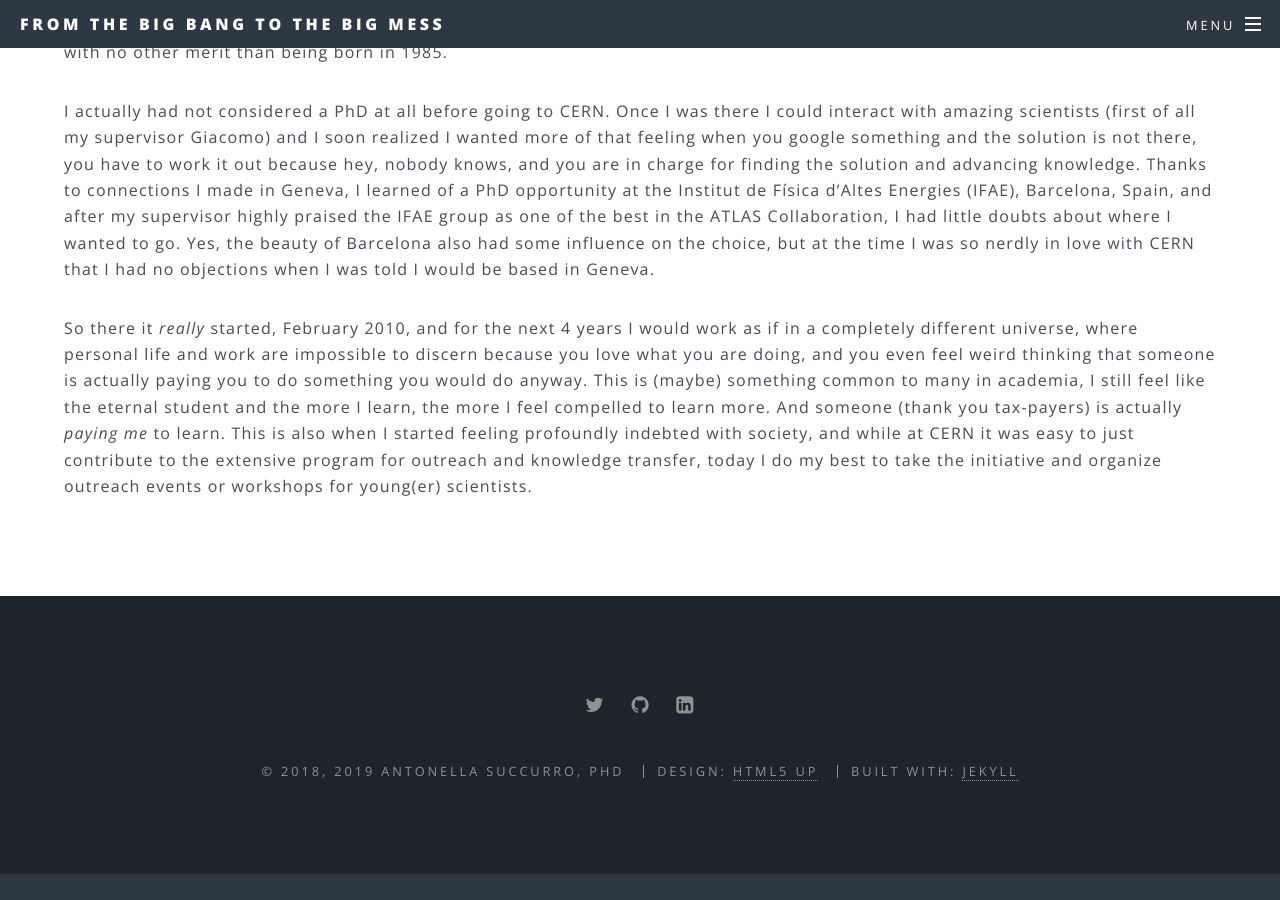
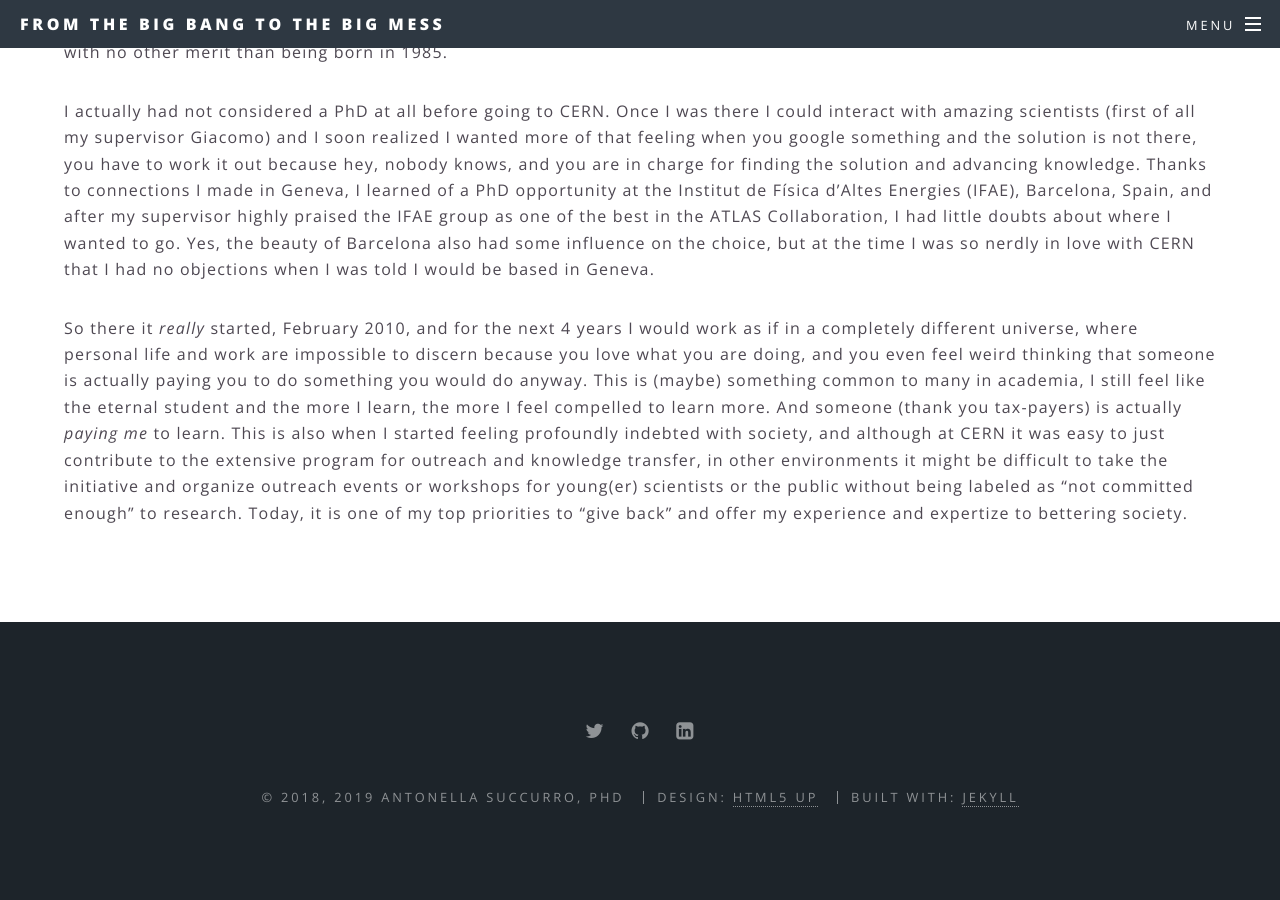
Before and after one commit to asuccurro/asuccurro.github.io, a Jekyll site: the page built from about.md, in a window 1280 px wide and 900 px high, scrolled down 1423 px. Built offline with Jekyll 4.4.1, drawn with Linux system fonts in a browser that asks for light colours; before the commit the page ends 2297 px from its top, so only the background shows below that; some of the changed text lies outside the part shown.

Commit message:
update about

```diff
--- a/about.md
+++ b/about.md
@@ -4,7 +4,7 @@ title: About
 permalink: /about/
 ---
 
-My name is Antonella Succurro and I am an internationally active scientist. I studied Physics in my hometown Pavia, Italy, a beautiful city with a fascinating history and a long academic tradition. The University of Pavia (*Alma Ticinensis Universitas*) was funded in 1361, and Pavia is home to a fairly unique network of Colleges - in this sense, the only other Italian University to compare with is Pisa. I was myself alumn of Collegio Ghislieri, funded in 1567 by Pope Pius V, and being a *Ghislieriana* triggered the set of events that brought me where I am today.
+My name is Antonella Succurro and I am an internationally and transdisciplinary active scientist. I studied Physics in my hometown Pavia, Italy, a beautiful city with a fascinating history and a long academic tradition. The University of Pavia (*Alma Ticinensis Universitas*) was funded in 1361, and Pavia is home to a fairly unique network of Colleges - in this sense, the only other Italian University to compare with is Pisa. I was myself alumn of Collegio Ghislieri, funded in 1567 by Pope Pius V, and being a *Ghislieriana* triggered the set of events that brought me where I am today.
 
 Indeed, my scientific *vita* is far from linear. During my last year of highschool I was actually considering to study art at the Accademia di Brera in Milan! Somehow, I instead opted for the Bioengineering curriculum, thinking that science as a hobby is less trivial than art. There is where the College environment was instrumental for me to understand my real academic interests. Half-way through the first year, I got extremely frustrated at how little insights we were given on fundamental subjects like Analysis, Geometry and Basic Physics. This had nothing to do with the quality of the teachers, but rather with the limited program - the Professor for Analysis I and II was a renowed Applied Mathematician, whose colorful and engaging way of teaching is what made me understand I wanted more than what the Engineering curriculum offered.
 
@@ -16,4 +16,4 @@ Success is a mixture of talent and luck, and if I think about how lucky I was I
 
 I actually had not considered a PhD at all before going to CERN. Once I was there I could interact with amazing scientists (first of all my supervisor Giacomo) and I soon realized I wanted more of that feeling when you google something and the solution is not there, you have to work it out because hey, nobody knows, and you are in charge for finding the solution and advancing knowledge. Thanks to connections I made in Geneva, I learned of a PhD opportunity at the Institut de Física d’Altes Energies (IFAE), Barcelona, Spain, and after my supervisor highly praised the IFAE group as one of the best in the ATLAS Collaboration, I had little doubts about where I wanted to go. Yes, the beauty of Barcelona also had some influence on the choice, but at the time I was so nerdly in love with CERN that I had no objections when I was told I would be based in Geneva.
 
-So there it *really* started, February 2010, and for the next 4 years I would work as if in a completely different universe, where personal life and work are impossible to discern because you love what you are doing, and you even feel weird thinking that someone is actually paying you to do something you would do anyway. This is (maybe) something common to many in academia, I still feel like the eternal student and the more I learn, the more I feel compelled to learn more. And someone (thank you tax-payers) is actually *paying me* to learn. This is also when I started feeling profoundly indebted with society, and while at CERN it was easy to just contribute to the extensive program for outreach and knowledge transfer, today I do my best to take the initiative and organize outreach events or workshops for young(er) scientists.
+So there it *really* started, February 2010, and for the next 4 years I would work as if in a completely different universe, where personal life and work are impossible to discern because you love what you are doing, and you even feel weird thinking that someone is actually paying you to do something you would do anyway. This is (maybe) something common to many in academia, I still feel like the eternal student and the more I learn, the more I feel compelled to learn more. And someone (thank you tax-payers) is actually *paying me* to learn. This is also when I started feeling profoundly indebted with society, and although at CERN it was easy to just contribute to the extensive program for outreach and knowledge transfer, in other environments it might be difficult to take the initiative and organize outreach events or workshops for young(er) scientists or the public without being labeled as "not committed enough" to research. Today, it is one of my top priorities to "give back" and offer my experience and expertize to bettering society.
```
